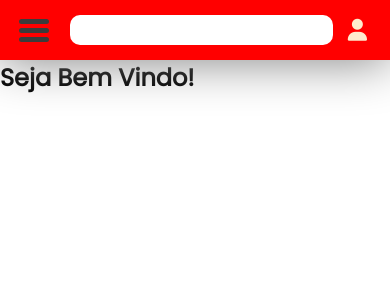
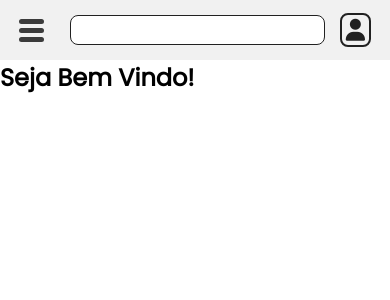
Before and after one commit to leticia-santos77/PetStore, a React (Create React App) app in the folder resource-reservation/: page / in a window 390 px wide. Shown: the top 300 px of the page. Built offline with nearby package versions, Linux system fonts and the light colour scheme.

Commit message:
fix(Header): icon margins according to mobile menu alignments.

```diff
--- a/resource-reservation/src/components/header/Header.jsx
+++ b/resource-reservation/src/components/header/Header.jsx
@@ -11,8 +11,8 @@ export default class Header extends Component {
             </section>
 
             <section className="profile-menu">
-              <i className="fas fa-user"></i>
-              <label htmlFor="prof-icon">Rafael</label>
+              <i className="fas fa-user" ></i>
+              <label>Rafael</label>
             </section>
 
 
--- a/resource-reservation/src/components/header/header.css
+++ b/resource-reservation/src/components/header/header.css
@@ -1,7 +1,7 @@
 /* Header */
 
 .main-header {
-    background: red;
+    background: #f1f1f1;
     width: 100vw;
     height: 60px;
     padding-left: 250px;
@@ -10,7 +10,6 @@
     top: 0;
     box-sizing: border-box;
     border: none;
-    box-shadow: 0px 1px 50px grey;
     display: flex;
     align-items: center;
     justify-content: space-between;
@@ -21,8 +20,10 @@
 }
 
 .main-header .profile-menu {
+    color: #212121;
     margin-right: 50px;
     font-size: 22px;
+    cursor: pointer;
 }
 
 .main-header .profile-menu i {
@@ -38,8 +39,11 @@
 .main-header .input-header input {
     width: 100%;
     height: 100%;
-    border: none;
-    border-radius: 10px;
+    border: 1px solid #212121;
+    border-radius: 8px;
+    outline-style: none;
+    padding: 0 15px;
+    box-sizing: border-box;
 }
 
 @media screen and (max-width: 1024px) {
@@ -59,11 +63,18 @@
         justify-content: space-between;
     }
     .main-header .profile-menu {
-       margin-right: 15px;
+       margin-right: 11px;
        margin-left: 15px;
        font-size: 22px;
     }
     .main-header .profile-menu label {
         display: none;
     }
+
+    .main-header .profile-menu i {
+        border: 2px solid #212121;
+        padding: 4px;
+        border-radius: 8px;
+        box-sizing: border-box;
+    }
 }
--- a/resource-reservation/src/components/sidebar/sidebar.css
+++ b/resource-reservation/src/components/sidebar/sidebar.css
@@ -78,7 +78,7 @@ ul li:hover p {
 }
 
 .burger div {
-    width: 30px;
+    width: 25px;
     height: 5px;
     background-color: #3b3b3b;
     margin: 4px;
```
